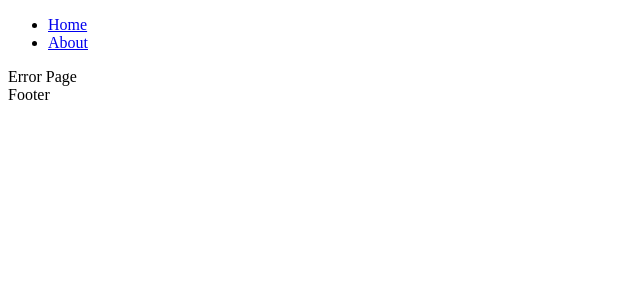
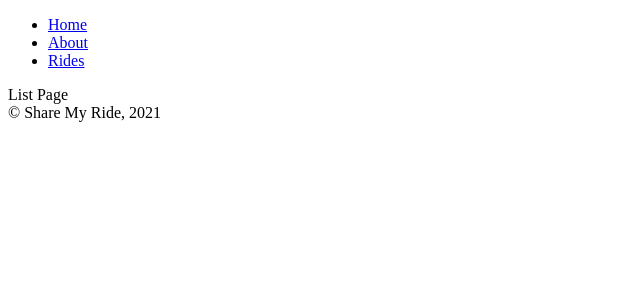
Before and after one commit to mattbertrand/Share_my_ride_client, a React (Create React App) app: page /rides in a window 1280 px wide. Shown: the top 300 px of the page, without its empty margins (0-640 px from the left). Built offline with nearby package versions, Linux system fonts and the light colour scheme.

Commit message:
added a ride link to the nav bar

```diff
--- a/src/App.js
+++ b/src/App.js
@@ -4,6 +4,7 @@ import Nav from './components/Nav'
 import Footer from './components/Footer'
 import Home from './components/Home'
 import About from './components/About'
+import Index from './components/index'
 import ErrorPage from './components/ErrorPage'
 
 class App extends Component {
@@ -14,6 +15,7 @@ class App extends Component {
         <Switch>
           <Route exact path="/" component={ Home } />
           <Route exact path="/about" component={ About } />
+          <Route exact path="/rides" component={ Index }/>
           <Route component={ErrorPage} />
         </Switch>
         <Footer />
--- a/src/components/Footer.js
+++ b/src/components/Footer.js
@@ -4,7 +4,7 @@ class Footer extends Component {
     render() {
         return (
             <div>
-                Footer
+                &copy; Share My Ride, 2021
             </div>
         )
     }
--- a/src/components/Nav.js
+++ b/src/components/Nav.js
@@ -8,6 +8,7 @@ class Nav extends Component {
                 <ul>
                     <li><Link to="/">Home</Link></li>
                     <li><Link to="/about">About</Link></li>
+                    <li><Link to="/rides">Rides</Link></li>
                 </ul>
             </div>
         )
```
